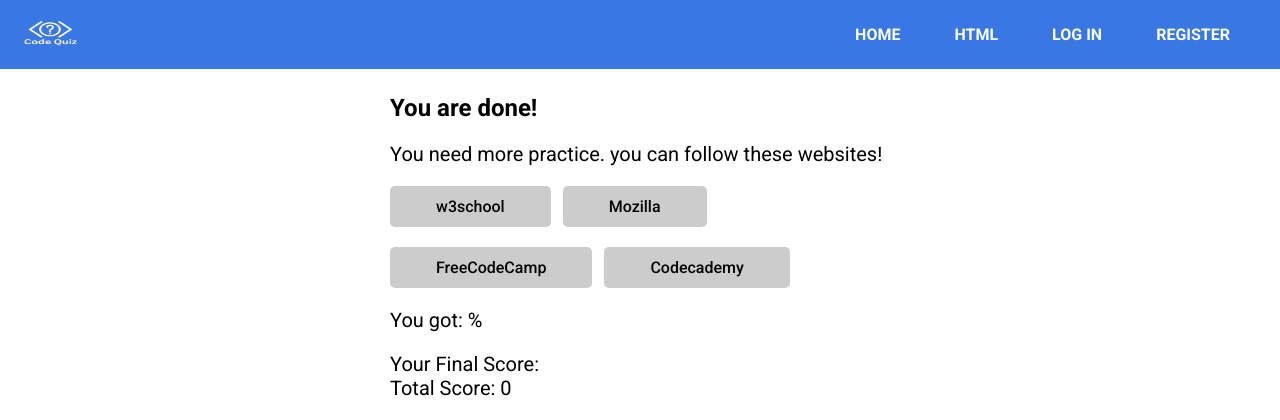
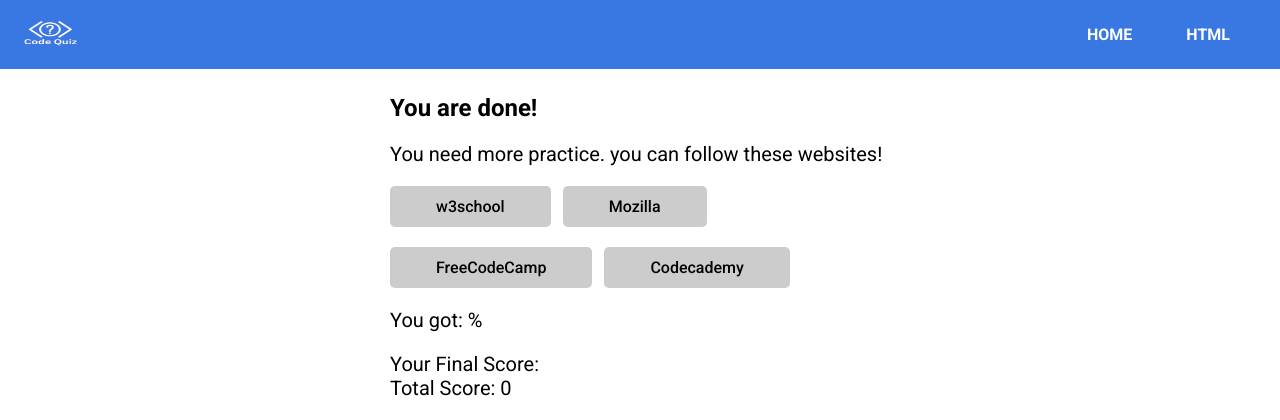
Before and after one commit to NikhilSarker/PHPQuizApp, a PHP site: page /final.php in a window 1280 px wide. Shown: the top 420 px of the page. Run offline with PHP 8.4, Linux system fonts and the light colour scheme; data that the repository does not hold is empty.

Commit message:
update final page

```diff
--- a/final.php
+++ b/final.php
@@ -38,8 +38,6 @@
 		<ul>
 			<li><a href="./index.php">HOME</a></li>
 			<li><a href="./main.php">HTML</a></li>
-			<li><a href="#">Log in</a></li>
-			<li><a href="#">Register</a></li>
 		</ul>
 	</div>
 </div>
```
